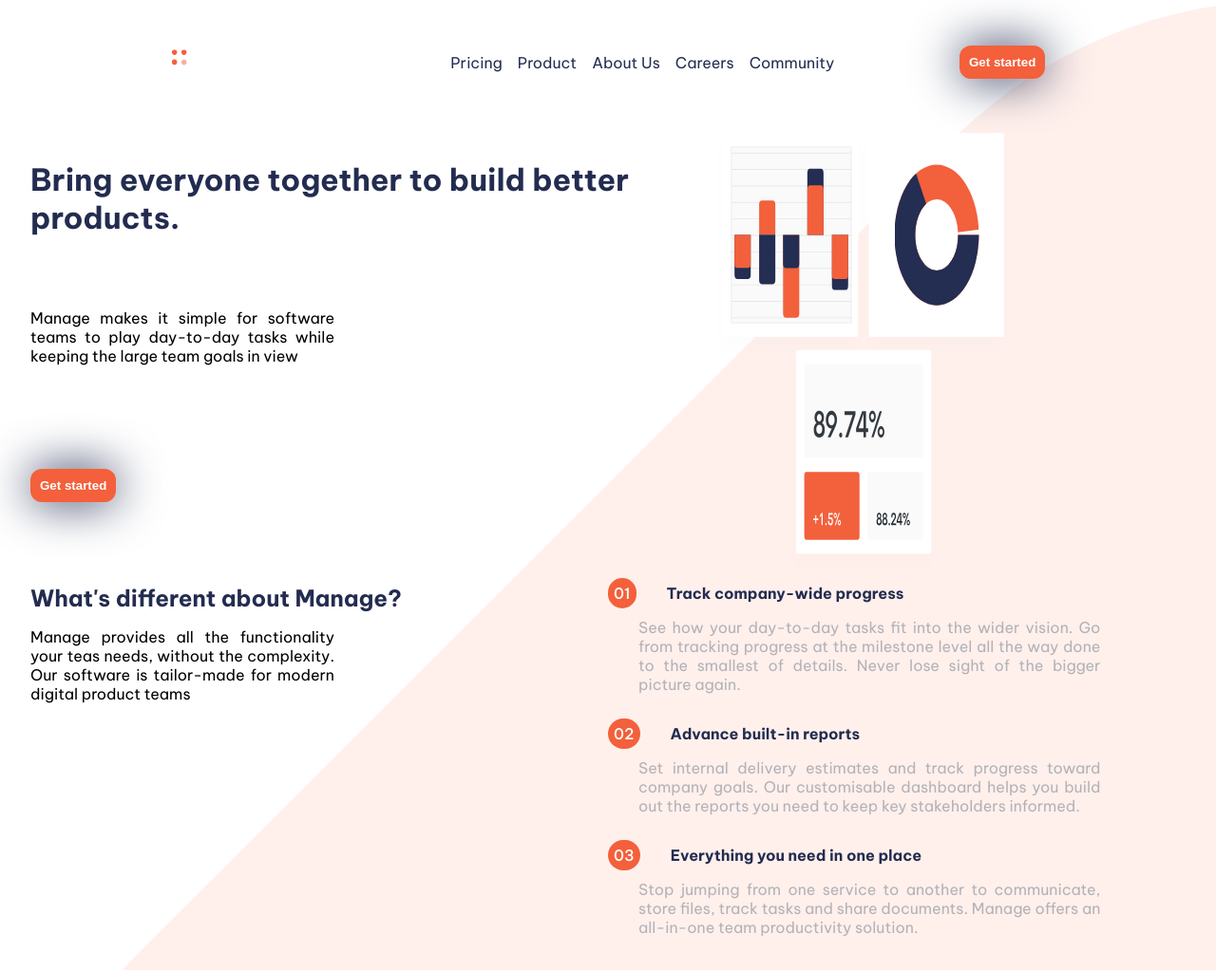
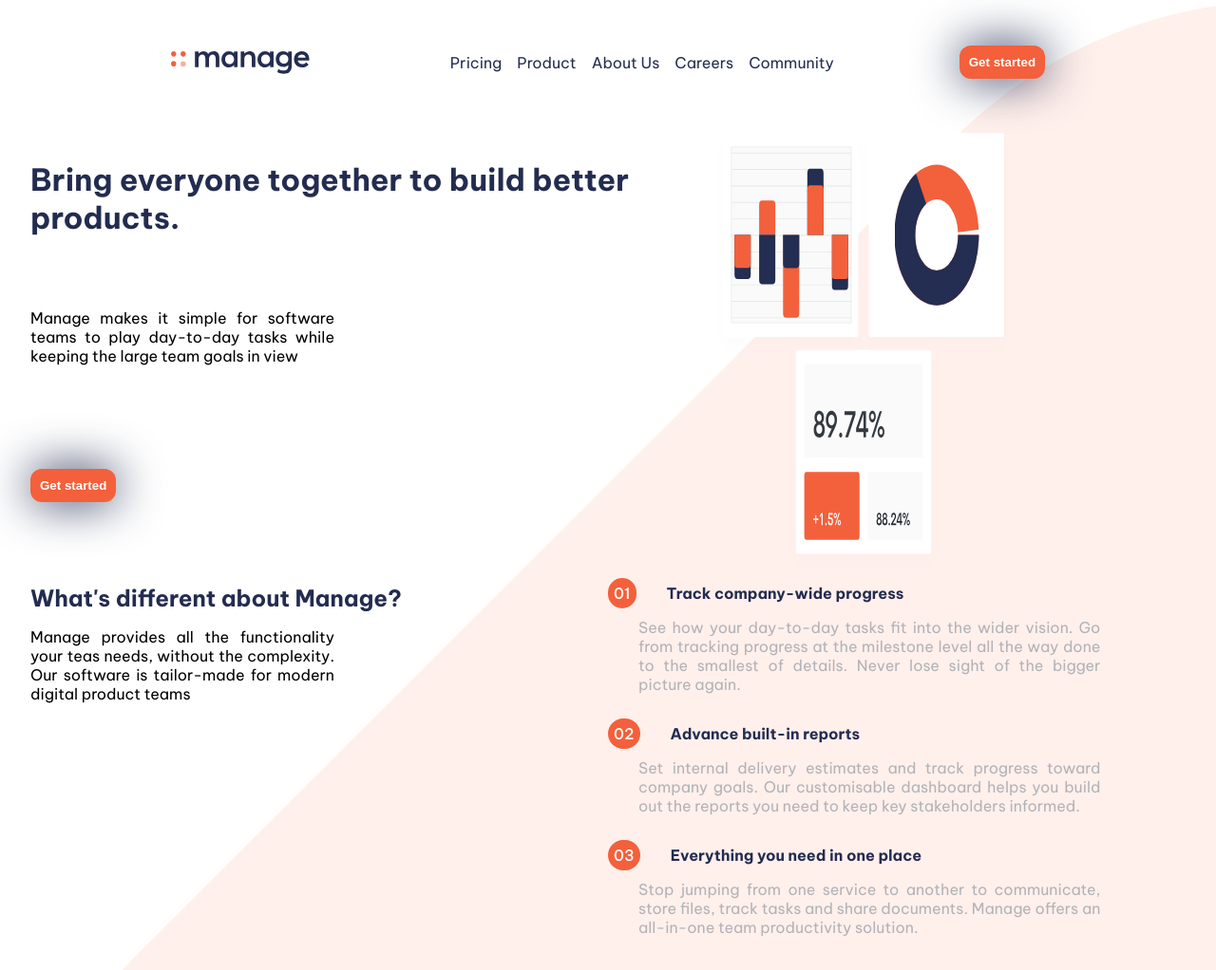
Before and after one commit to NaNahirr/dise-o-sitio, a plain HTML site: page index.html in a window 1280 px wide. Shown: the top 1022 px of the page at 95% size. Drawn offline with Linux system fonts and the light colour scheme.

Commit message:
modifico ruta relativa logo

```diff
--- a/index.html
+++ b/index.html
@@ -17,7 +17,7 @@
   <body>
       <header>
         <div>
-          <img src="img/Logo-white.svg" alt="logo" />
+          <img src="img/logo.svg" alt="logo" alt="logo" />
           <nav>
             <ul>
               <li><a href="#">Pricing</a></li>
```
